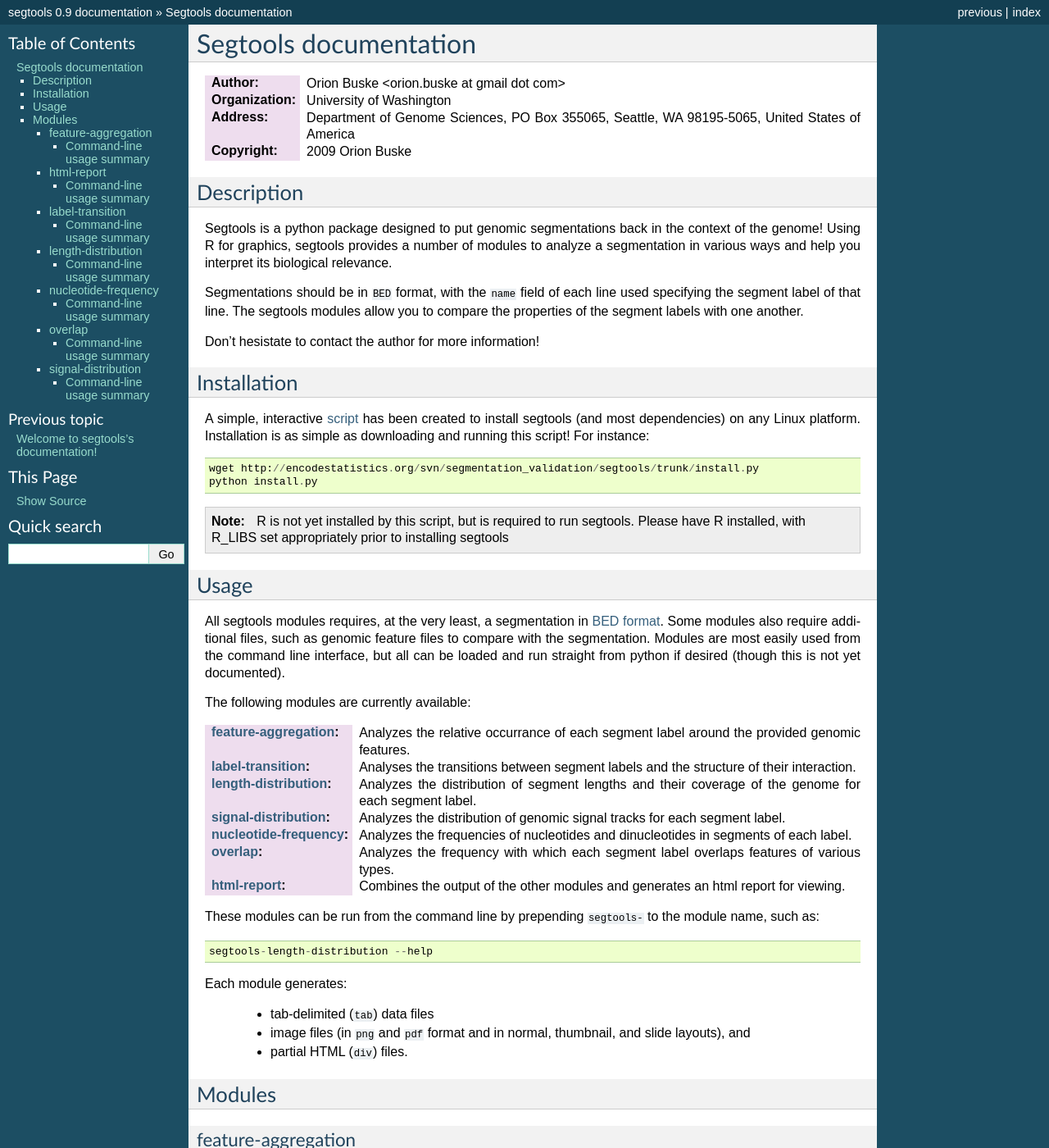
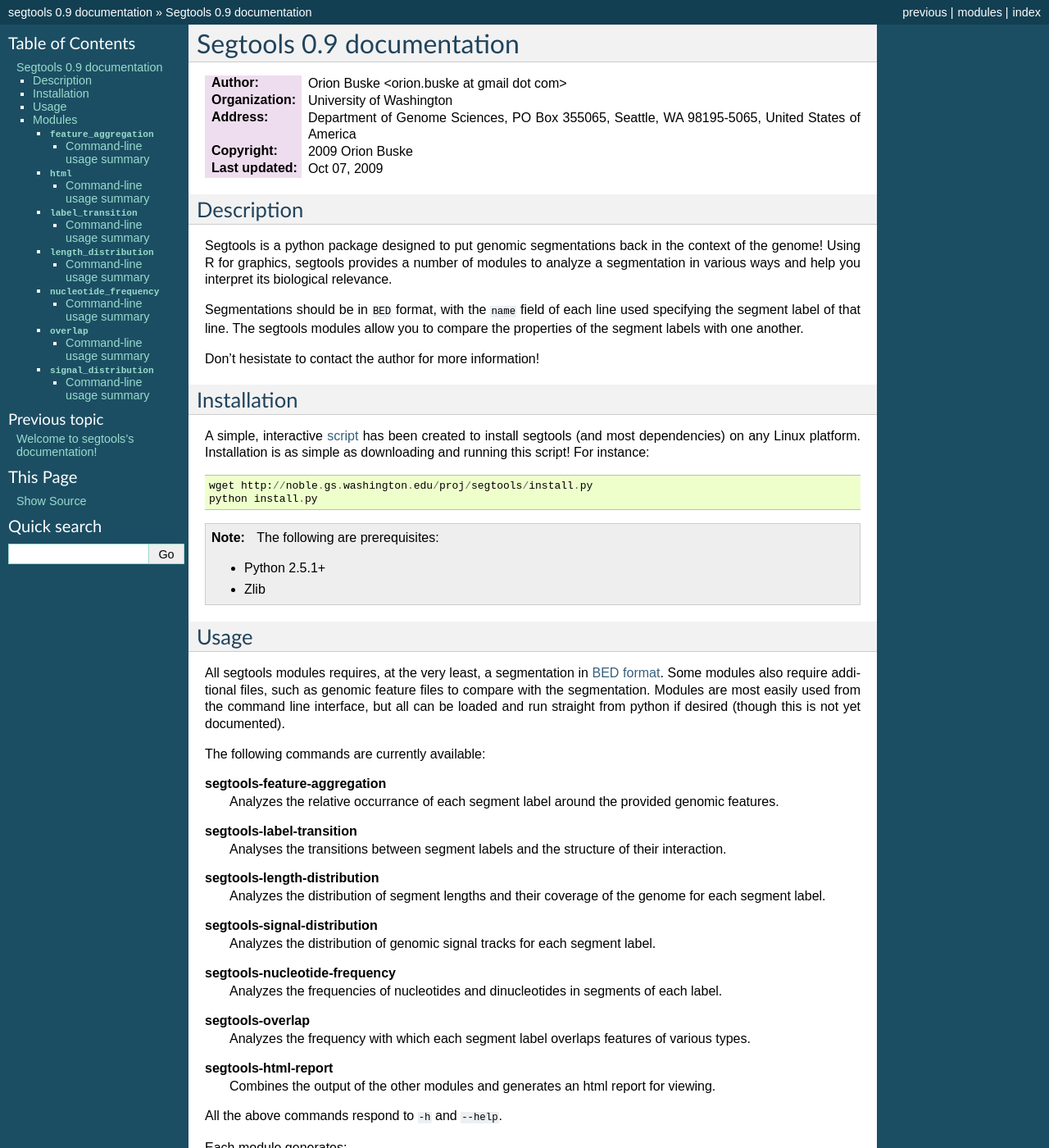
Before and after one commit to hoffmangroup/segtools, a Sphinx documentation site: the page built from doc/segtools.rst, in a window 1280 px wide and 1400 px high. Shown: the whole window at 82% size. Built offline with Sphinx 7.4.7, drawn with Linux system fonts in a browser that asks for light colours; some of the changed text lies outside the part shown.

Commit message:
Tweaked documentation. Fixed reference to HDF5DIR -> HDF5_DIR. Added check if existing R installation was compiled with shared lib.

```diff
--- a/doc/segtools.rst
+++ b/doc/segtools.rst
@@ -1,11 +1,14 @@
-======================
-Segtools documentation
-======================
+================================
+Segtools |version| documentation
+================================
 :Author: Orion Buske <orion.buske at gmail dot com>
 :Organization: University of Washington
 :Address: Department of Genome Sciences, PO Box 355065,
           Seattle, WA 98195-5065, United States of America
 :Copyright: 2009 Orion Buske
+:Last updated: |today|
+
+.. currentmodule:: segtools
 
 Description
 ===========
@@ -27,16 +30,16 @@
 (and most dependencies) on any Linux platform. Installation is as simple
 as downloading and running this script! For instance::
 
-   wget http://encodestatistics.org/svn/segmentation_validation/segtools/trunk/install.py
+   wget http://noble.gs.washington.edu/proj/segtools/install.py
    python install.py
 
-.. _script: http://encodestatistics.org/svn/segmentation_validation/
-   segtools/trunk/install.py
+.. _script: http://noble.gs.washington.edu/proj/segtools/install.py
 
 .. note::
-   R is not yet installed by this script, but is required to run segtools.
-   Please have R installed, with R_LIBS set appropriately prior to
-   installing segtools
+   The following are prerequisites:
+
+   - Python 2.5.1+
+   - Zlib
 
 
 Usage
@@ -50,34 +53,31 @@
 
 .. _`BED format`: http://genome.ucsc.edu/FAQ/FAQformat#format1
 
-The following modules are currently available:
+The following commands are currently available:
 
-:feature-aggregation_:
-      Analyzes the relative occurrance of each segment
-      label around the provided genomic features.
-:label-transition_:
+:program:`segtools-feature-aggregation`
+      Analyzes the relative occurrance of each segment label
+      around the provided genomic features.
+:program:`segtools-label-transition`
       Analyses the transitions between segment labels and
       the structure of their interaction.
-:length-distribution_:
+:program:`segtools-length-distribution`
       Analyzes the distribution of segment lengths
       and their coverage of the genome for each segment label.
-:signal-distribution_:
+:program:`segtools-signal-distribution`
       Analyzes the distribution of genomic signal
       tracks for each segment label.
-:nucleotide-frequency_:
+:program:`segtools-nucleotide-frequency`
       Analyzes the frequencies of nucleotides and
       dinucleotides in segments of each label.
-:overlap_:
+:program:`segtools-overlap`
       Analyzes the frequency with which each segment label overlaps
       features of various types.
-:html-report_:
+:program:`segtools-html-report`
       Combines the output of the other modules and generates
       an html report for viewing.
 
-These modules can be run from the command line by prepending ``segtools-``
-to the module name, such as::
-
-   segtools-length-distribution --help
+All the above commands respond to ``-h`` and ``--help``.
 
 Each module generates:
 
@@ -96,8 +96,10 @@
 =======
 
 
-feature-aggregation
--------------------
+:mod:`.feature_aggregation`
+---------------------------
+
+.. module:: segtools.feature_aggregation
 
 This modules aggregates segmentation data around features, generating
 a histogram for each segmentation label that shows the frequency of
@@ -158,13 +160,17 @@
                          many evenly-spaced bins [default: 25]
 
 
-html-report
------------
+:mod:`.html`
+-------------------
+
+.. module:: segtools.html
 
 This module is intended to be run after other segtools modules. It searches
 the local (or provided) directory for ``div`` files produced by the
 other segtools modules and compiles the data into an HTML report for
 review.
+
+.. program:: segtools-html-report
 
 Command-line usage summary
 ..........................
@@ -194,8 +200,10 @@
 should be the same as used to run the other segtools modules.
 
 
-label-transition
-----------------
+:mod:`.label_transition`
+------------------------
+
+.. module:: segtools.label_transition
 
 Provides command-line and package entry points for analyzing the observed
 segmentation label transitions in the given BED-formatted segmentation.
@@ -207,6 +215,7 @@
   - a heatmap of the matrix
   - a graph of a thresholded form of the transition matrix
 
+.. program:: segtools-label-transition
 
 Command-line usage summary
 ..........................
@@ -253,12 +262,15 @@
                          transitions in the BEDFILE. The BEDFILE will not be
                          used
 
-length-distribution
--------------------
+:mod:`.length_distribution`
+---------------------------
+
+.. module:: segtools.length_distribution
 
 Provides command-line and package entry points for analyzing the segment
 length distribution in a provided BED-formatted segmentation.
 
+.. program:: segtools-length-distribution
 
 Command-line usage summary
 ..........................
@@ -285,11 +297,15 @@
 
 
 
-nucleotide-frequency
---------------------
+:mod:`.nucleotide_frequency`
+----------------------------
+
+.. module:: segtools.nucleotide_frequency
 
 Provides command-line and package entry points for analyzing nucleotide
 and dinucleotide frequencies for each segmentation label.
+
+.. program:: segtools-nucleotide-frequency
 
 Command-line usage summary
 ..........................
@@ -315,8 +331,10 @@
                          exist) [default: nucleotide_frequency]
 
 
-overlap
--------
+:mod:`.overlap`
+---------------
+
+.. module:: segtools.overlap
 
 Evaluates the overlap between two BED files, based upon a specification
 that can be found here__.
@@ -324,6 +342,7 @@
 __ http://encodewiki.ucsc.edu/EncodeDCC/index.php/
    Overlap_analysis_tool_specification
 
+.. program:: segtools-overlap
 
 Command-line usage summary
 ..........................
@@ -395,12 +414,15 @@
      --subregion-fraction=SUBREGION_FRACTION
                          The subregion_fraction tu use with GSC [default: 0.5]
 
-signal-distribution
--------------------
+:mod:`.signal_distribution`
+---------------------------
+
+.. module:: segtools.signal_distribution
 
 Provides command-line and package entry points for analyzing the signal
 distribution over tracks and labels.
 
+.. program:: segtools-signal-distribution
 
 Command-line usage summary
 ..........................
```
Also changed, not shown: install.py (+12 -4 lines), 2 other files.
